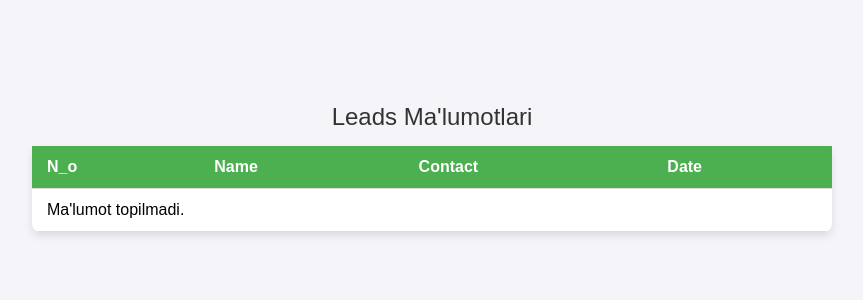
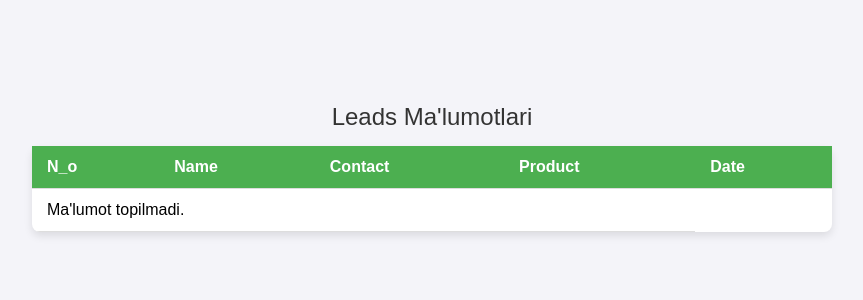
Before and after one commit to sellvia-plugins/manaku, a PHP site: page /admin/index.php in a window 1280 px wide. Shown: the top 300 px of the page, without its empty margins (208-1071 px from the left). Run offline with PHP 8.4, Linux system fonts and the light colour scheme.

Commit message:
add Product

```diff
--- a/public/admin/index.php
+++ b/public/admin/index.php
@@ -7,7 +7,7 @@ $site = isset($_GET['site']) ? $_GET['site'] : null;
 
 try {
     if ($site) {
-        $stmt = $pdo->prepare("SELECT name, contact, created_at FROM leads WHERE site = :site");
+        $stmt = $pdo->prepare("SELECT name, contact, product, created_at FROM leads WHERE site = :site");
         $stmt->execute(['site' => $site]);
         $leads = $stmt->fetchAll(PDO::FETCH_ASSOC);
     } else {
@@ -86,6 +86,7 @@ function formatContact($contact) {
         <th>N_o</th>
         <th>Name</th>
         <th>Contact</th>
+        <th>Product</th>
         <th>Date</th>
     </tr>
     </thead>
@@ -97,6 +98,7 @@ function formatContact($contact) {
                 <td><?= $i++ ?></td>
                 <td><?= htmlspecialchars($lead['name']) ?></td>
                 <td><?= htmlspecialchars(formatContact($lead['contact'])) ?></td>
+                <td><?= htmlspecialchars($lead['product']) ?></td>
                 <td><?= htmlspecialchars($lead['created_at']) ?></td>
             </tr>
     <?php endforeach; ?>
```
